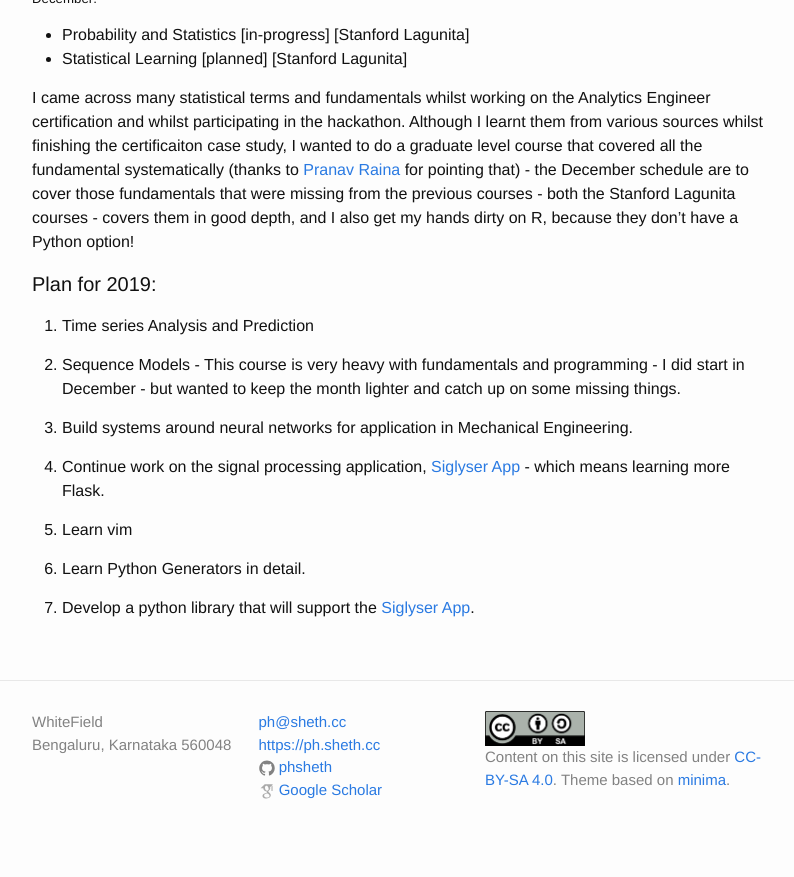
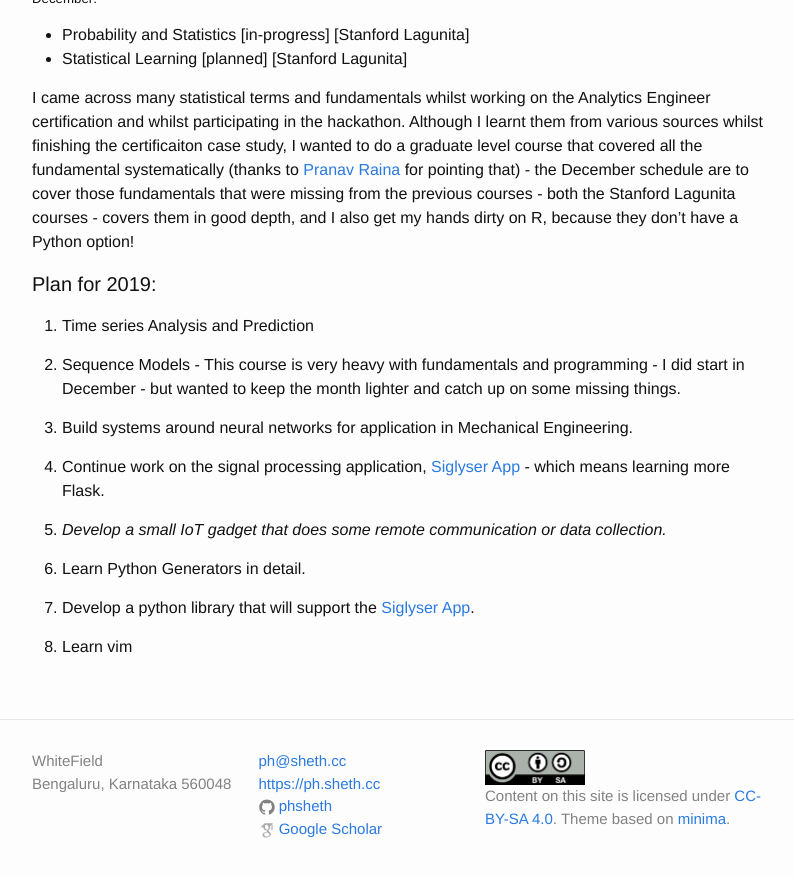
Before and after one commit to phsheth/phsheth.github.io, a Jekyll site: the page built from _posts/2018-12-17-2018_Year_in_Review.markdown, in a window 1280 px wide and 900 px high, scrolled down 838 px. Shown: the top 877 px of the window, without its empty margins (238-1032 px from the left). Built offline with Jekyll 4.4.1, drawn with Linux system fonts in a browser that asks for light colours.

Commit message:
seventh draft

```diff
--- a/_posts/2018-12-17-2018_Year_in_Review.markdown
+++ b/_posts/2018-12-17-2018_Year_in_Review.markdown
@@ -46,8 +46,10 @@ I came across many statistical terms and fundamentals whilst working on the Anal
 
 4. Continue work on the signal processing application, [Siglyser](https://siglyser.github.io/) [App](http://siglyser.herokuapp.com) - which means learning more Flask.
 
-5. Learn vim
+5. *Develop a small IoT gadget that does some remote communication or data collection.*
 
 6. Learn Python Generators in detail.
 
 7. Develop a python library that will support the [Siglyser](https://siglyser.github.io/) [App](http://siglyser.herokuapp.com).
+
+8. Learn vim
```
